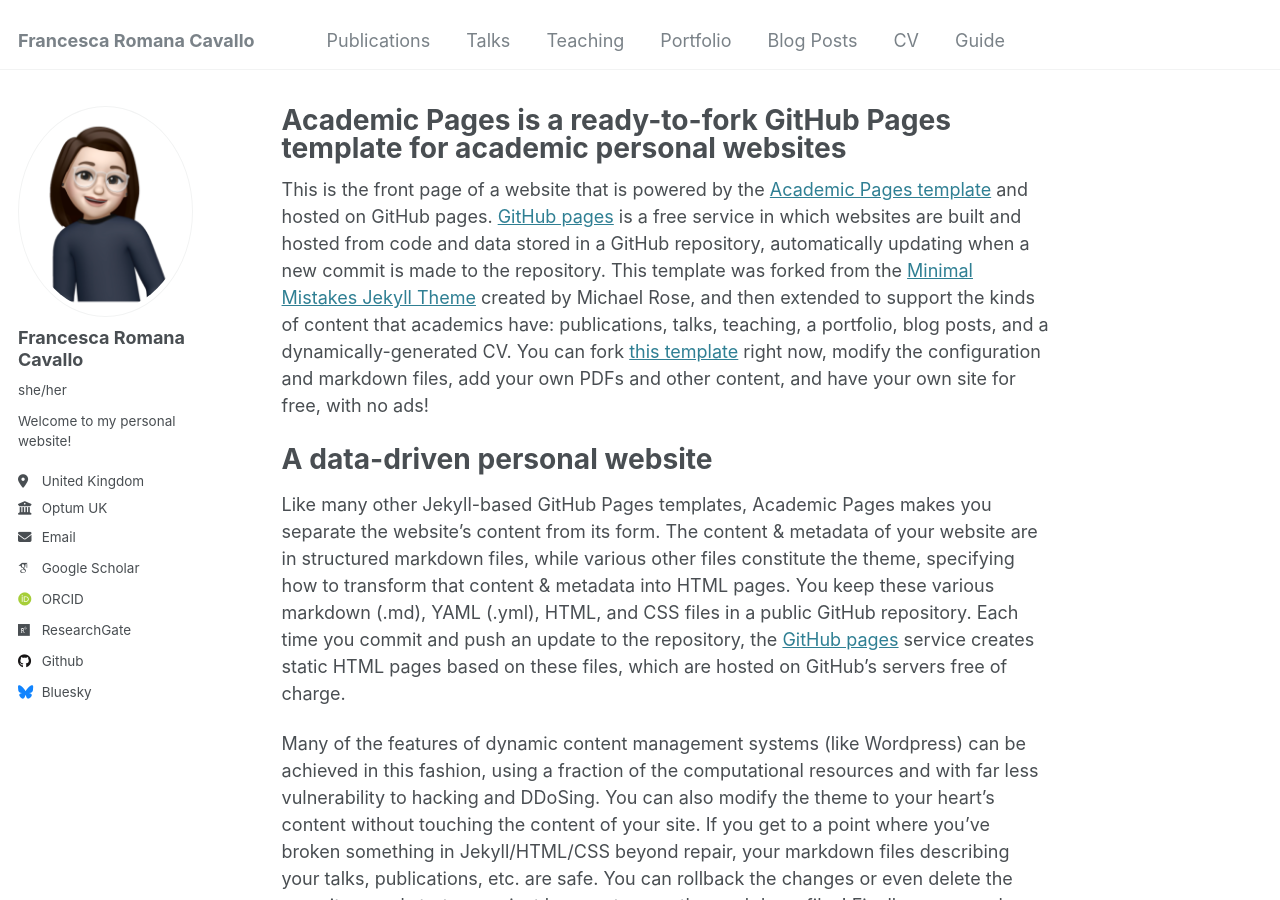
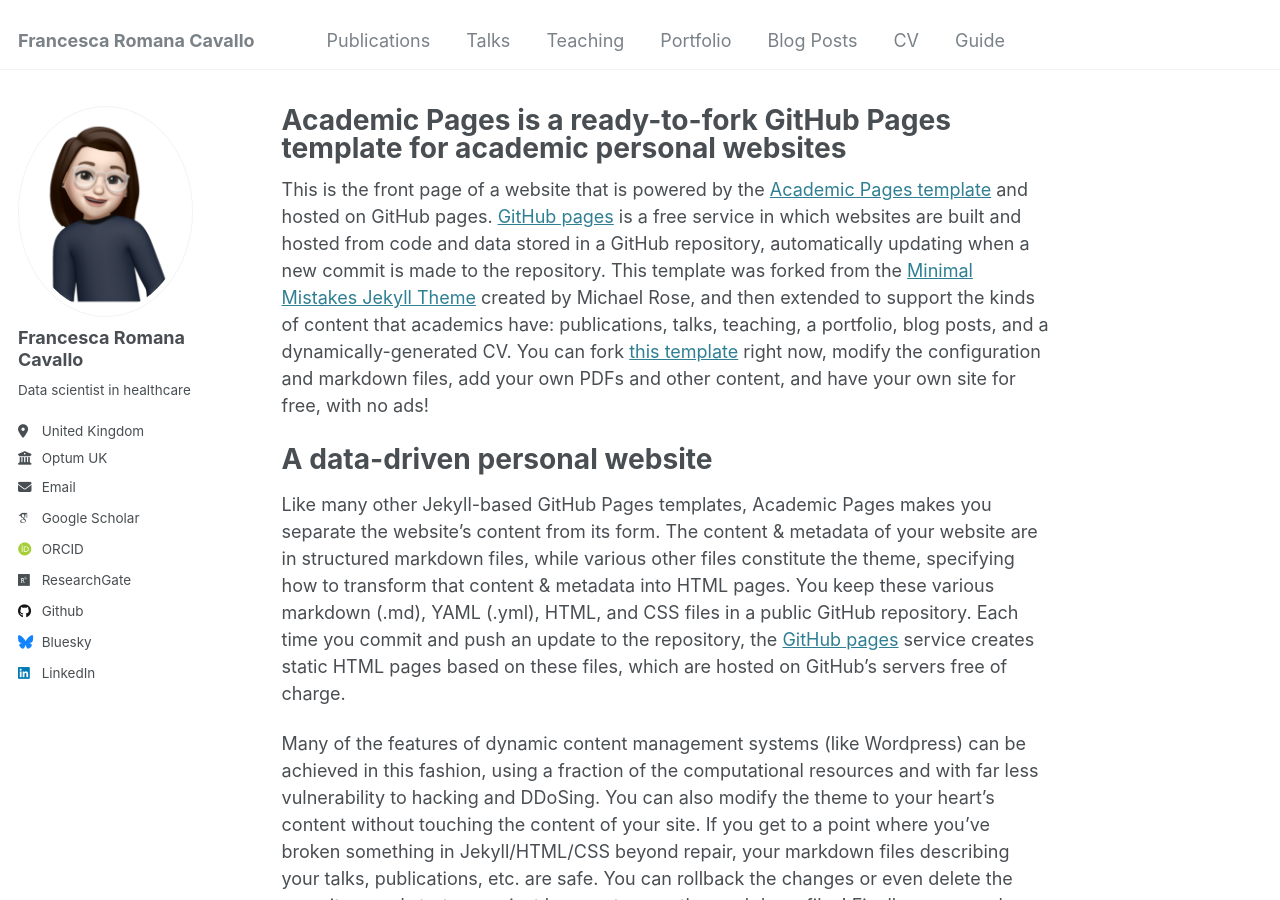
Before and after one commit to francescacavallo/francescacavallo.github.io, a Jekyll site: the page built from _pages/about.md, in a window 1280 px wide and 900 px high. Built offline with Jekyll 4.4.1, drawn with Linux system fonts in a browser that asks for light colours; some web fonts are replaced.

Commit message:
Updated _config.yml

```diff
--- a/_config.yml
+++ b/_config.yml
@@ -23,8 +23,8 @@ author:
   # Biographic information
   avatar           : "profile.png"
   name             : "Francesca Romana Cavallo"
-  pronouns         : "she/her"
-  bio              : "Welcome to my personal website!"
+  pronouns         : #"she/her"
+  bio              : "Data scientist in healthcare"
   location         : "United Kingdom"
   employer         : "Optum UK"
   uri              : # URL
@@ -49,7 +49,7 @@ author:
   stackoverflow    : # User number or user number and name (i.e., use "1" or "1/jeff-atwood")
 
   # Social media
-  bluesky          : "bsky.app" # Replace this with you Bluesky username
+  bluesky          : "frcavallo.bsky.social" # Replace this with you Bluesky username
   facebook         : # Username
   flickr           : # Username
   foursquare       : # Username
@@ -58,7 +58,7 @@ author:
   keybase          : # Username
   instagram        : # Username
   lastfm           : # Username
-  linkedin         : # Username
+  linkedin         : "https://www.linkedin.com/in/francesca-romana-cavallo/"
   mastodon         : # URL
   medium           : # URL
   pinterest        : # Username
```
